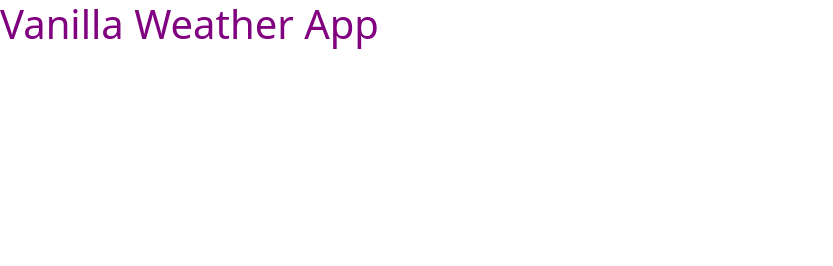
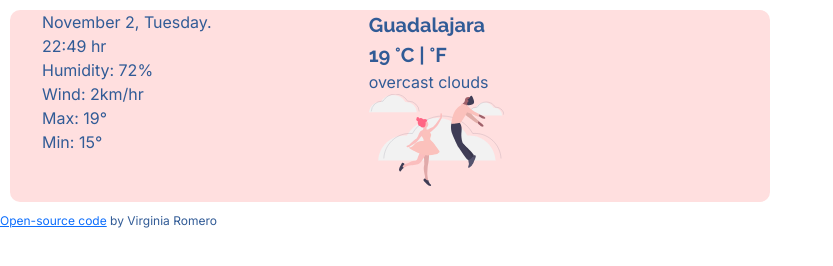
Before and after one commit to VirginiaRool/vanilla-weather-app, a plain HTML site: page index.html in a window 1280 px wide. Shown: the whole page, without its empty margins (0-833 px from the left). Drawn offline with nearby package versions, Linux system fonts and the light colour scheme.

Commit message:
Added basic html, css and forecast image

```diff
--- a/index.html
+++ b/index.html
@@ -11,10 +11,64 @@
       integrity="sha384-1BmE4kWBq78iYhFldvKuhfTAU6auU8tT94WrHftjDbrCEXSU1oBoqyl2QvZ6jIW3"
       crossorigin="anonymous"
     />
+    <link rel="preconnect" href="https://fonts.googleapis.com" />
+    <link rel="preconnect" href="https://fonts.gstatic.com" crossorigin />
+    <link
+      href="https://fonts.googleapis.com/css2?family=Raleway:ital,wght@0,100;0,200;0,300;0,400;0,500;0,600;0,700;0,800;0,900;1,100;1,200;1,300;1,400;1,500;1,600;1,700;1,800;1,900&display=swap"
+      rel="stylesheet"
+    />
+    <link rel="preconnect" href="https://fonts.googleapis.com" />
+    <link rel="preconnect" href="https://fonts.gstatic.com" crossorigin />
+    <link
+      href="https://fonts.googleapis.com/css2?family=Inter:wght@100;200;300;400;500;600;700;800;900&display=swap"
+      rel="stylesheet"
+    />
     <link href="src/styles.css" rel="stylesheet" type="text/css" />
   </head>
   <body>
-    <h1>Vanilla Weather App</h1>
+    <div class="external-container">
+      <div class="app-container">
+        <div class="row">
+          <div class="col-5">
+            <ul class="actual-day-forecast">
+              <li class="month-number-weekDay">November 2, Tuesday.</li>
+
+              <li>22:49 hr</li>
+              <li>Humidity: 72%</li>
+              <li>Wind: 2km/hr</li>
+              <li>Max: 19°</li>
+              <li>Min: 15°</li>
+            </ul>
+          </div>
+
+          <div class="col-5">
+            <ul class="city-temp">
+              <li class="city-name">Guadalajara</li>
+
+              <li class="city-temperature">19 °C | °F</li>
+              <li>overcast clouds</li>
+              <li>
+                <img
+                  class="weather-image"
+                  src="images\undraw_clouds.svg"
+                  width="50%"
+                />
+              </li>
+            </ul>
+          </div>
+        </div>
+      </div>
+      <p class="repository">
+        <a
+          href="https://github.com/VirginiaRool/vanilla-weather-app"
+          target="_blank"
+          id="source-link"
+          >Open-source code</a
+        >
+        <span>by Virginia Romero</span>
+      </p>
+    </div>
+
     <script src="src/script.js"></script>
   </body>
 </html>
--- a/src/script.js
+++ b/src/script.js
@@ -1 +1 @@
-alert("What city are you searching?");
+//alert("What city are you searching?");
--- a/src/styles.css
+++ b/src/styles.css
@@ -1,3 +1,28 @@
-h1 {
-  color: purple;
+body {
+  font-family: "Inter", sans-serif;
+  color: #315b96;
 }
+
+li {
+  list-style: none;
+  margin: 0;
+  padding: 0;
+}
+
+.app-container {
+  margin: 10px;
+  max-width: 760px;
+  background-color: #ffdfdf;
+  border-radius: 10px;
+}
+
+.city-name,
+.city-temperature {
+  font-family: "Raleway", sans-serif;
+  font-weight: bold;
+  font-size: 20px;
+}
+
+.repository {
+  font-size: 12px;
+}
```
Also changed, not shown: images/undraw_clouds.svg (added).
